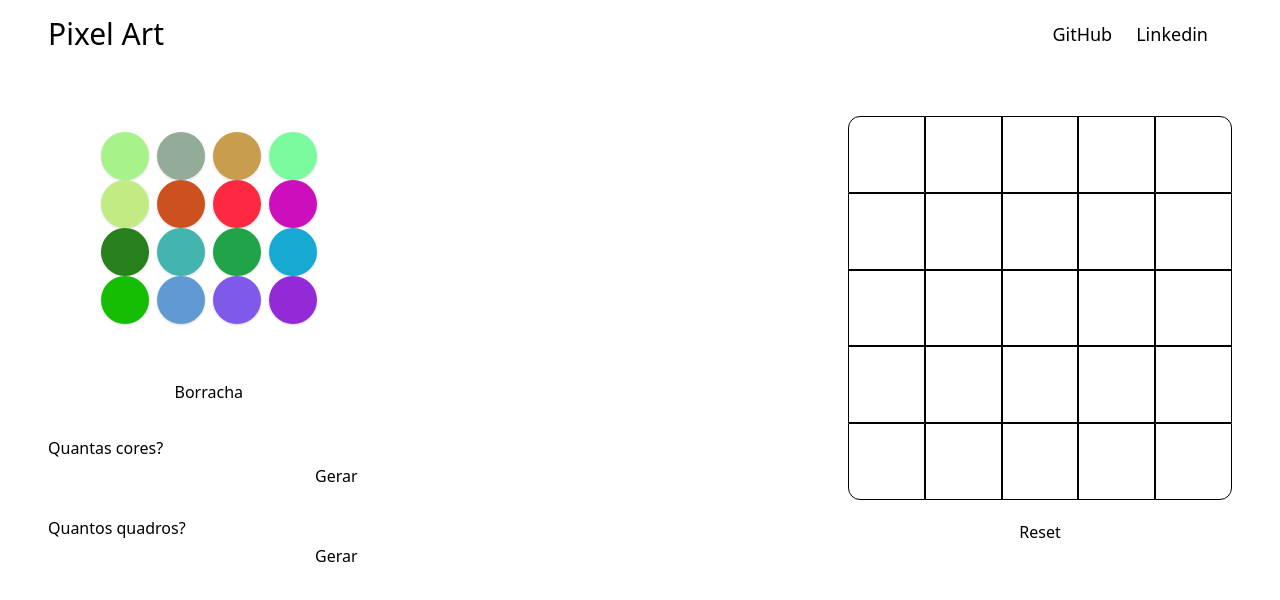
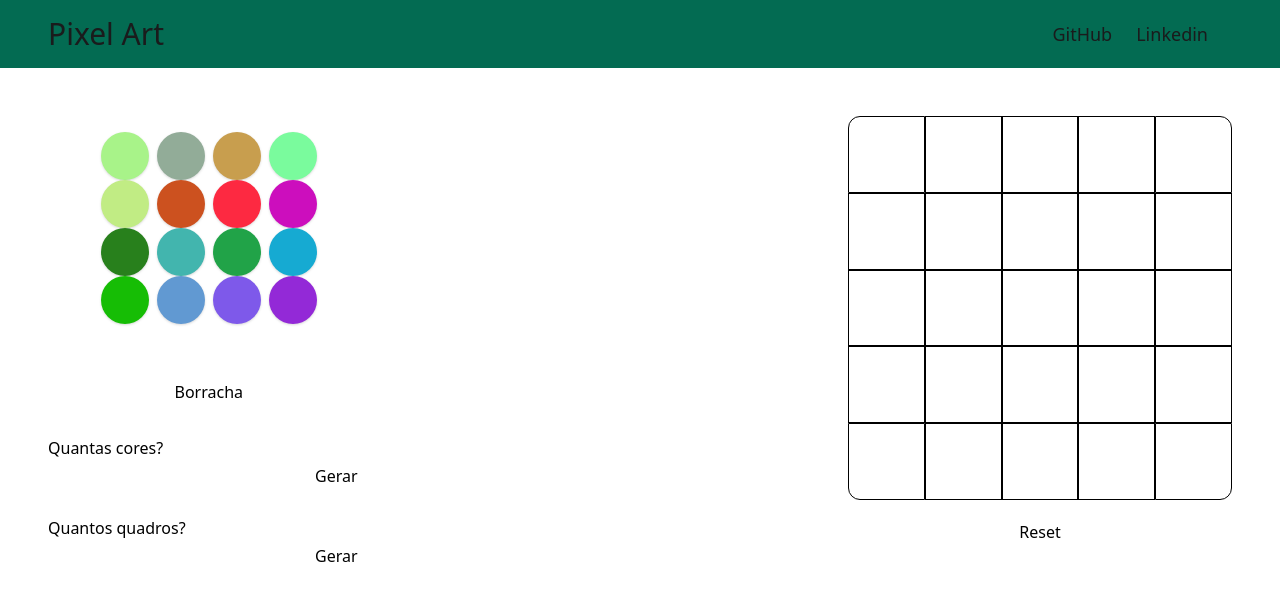
Before and after one commit to gabrielh-silvestre/pixel-art, a React (Create React App) app: page / in a window 1280 px wide. Shown: the top 600 px of the page. Built offline with nearby package versions, Linux system fonts and the light colour scheme.

Commit message:
style(Header): change background and text color

```diff
--- a/src/components/Header/style.ts
+++ b/src/components/Header/style.ts
@@ -3,7 +3,8 @@ import tw from 'tailwind-styled-components';
 export const Container = tw.header`
   w-full
   py-4
-  bg-green-700
+  bg-green-dark
+  text-gray-dark
 `;
 
 export const ContentContainer = tw.div`
```
